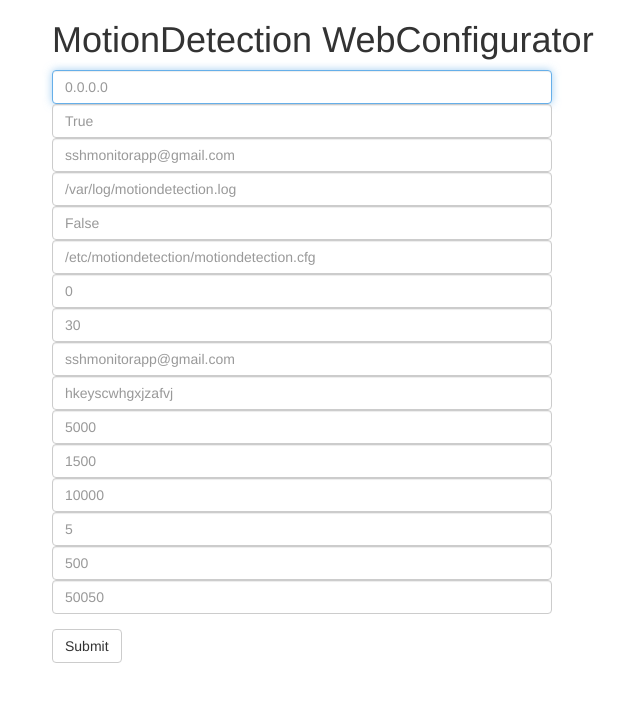
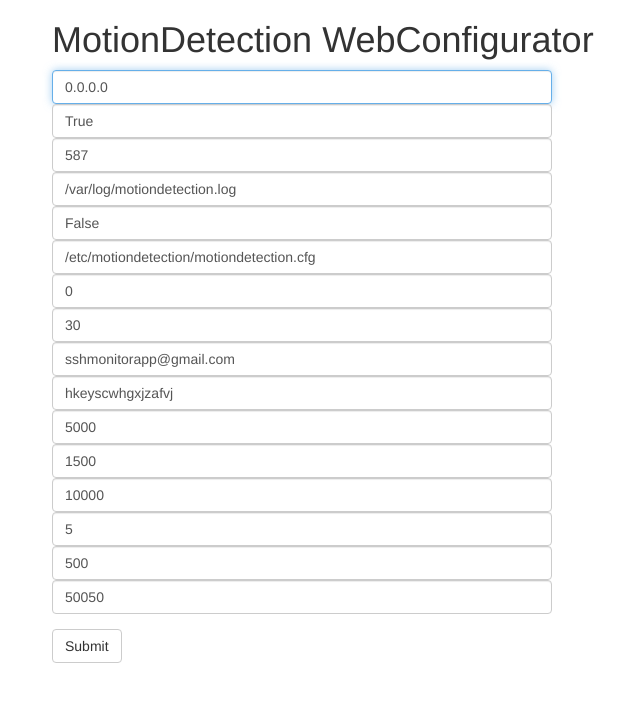
Before and after one commit to amboxer21/MotionDetection, a Flask app: page / in a window 1280 px wide. Shown: the top 702 px of the page, without its empty margins (103-743 px from the left). Run offline with Flask 2, Linux system fonts and the light colour scheme; some libraries are stand-ins or nearby versions.

Commit message:
FInished up webconfigurator base

```diff
--- a/src/webconfigurator/configure.py
+++ b/src/webconfigurator/configure.py
@@ -1,10 +1,12 @@
 import re
-from flask import Flask, render_template
+from flask import Flask, render_template, request
 
 config = Flask(__name__, template_folder="templates")
 
-def write_config_file_into_hash():
-    pass
+def write_config_file_into_hash(hash=dict()):
+    with open('/etc/motiondetection/motiondetection.cfg','w') as f:
+        for key,value in hash.items():
+            f.write(key+"="+value+"\n")
 
 def read_config_file_into_hash(hash=dict()):
     with open('/etc/motiondetection/motiondetection.cfg','r') as line:
@@ -32,15 +34,15 @@ def read_config_file_into_hash(hash=dict()):
                     hash['verbose'] = 'Verbose...'
                     pass
 
-            email = re.search('^email=(.*$)',f, re.M | re.I)
-            if email is not None:
-                hash['email'] = email.group(1)
+            email_port = re.search('^email_port=(.*$)',f, re.M | re.I)
+            if email_port is not None:
+                hash['email_port'] = email_port.group(1)
             else:
                 try:
-                    if not hash['email']:
+                    if not hash['email_port']:
                         pass
                 except KeyError:
-                    hash['email'] = 'E-mail Address...'
+                    hash['email_port'] = 'E-mail Address...'
                     pass
 
             logfile = re.search('^logfile=(.*$)', f, re.M | re.I)
@@ -97,6 +99,18 @@ def read_config_file_into_hash(hash=dict()):
                 except KeyError:
                     hash['fps'] = 'Camera\'s Frames Per Second...'
                     pass
+
+            email = re.search('^email=(.*$)',f, re.M | re.I)
+            if email is not None:
+                hash['email'] = email.group(1)
+            else:
+                try:
+                    if not hash['email']:
+                        pass
+                except KeyError:
+                    hash['email'] = 'E-mail Address...'
+                    pass
+
 
             password = re.search('^password=(.*$)', f, re.M | re.I)
             if password is not None:
@@ -199,9 +213,26 @@ def validate_password(password):
         return True
     return False
 
-@config.route('/reload')
-def reload_framework():
-    return "Reloading the MotionDetection framework!"
+@config.route('/reload',methods=['POST'])
+def reload_framework(hash=dict()):
+    hash['ip']                = request.form['ip']
+    hash['fps']               = request.form['fps']
+    hash['verbose']           = request.form['verbose']
+    hash['email_port']        = request.form['email_port']
+    hash['logfile']           = request.form['logfile']
+    hash['disable_email']     = request.form['disable_email']
+    hash['configfile']        = request.form['configfile']
+    hash['cam_location']      = request.form['cam_location']
+    hash['email']             = request.form['email']
+    hash['password']          = request.form['password']
+    hash['camview_port']      = request.form['camview_port']
+    hash['delta_thresh_min']  = request.form['delta_thresh_min']
+    hash['delta_thresh_max']  = request.form['delta_thresh_max']
+    hash['burst_mode_opts']   = request.form['burst_mode_opts']
+    hash['motion_thresh_min'] = request.form['motion_thresh_min']
+    hash['server_port']       = request.form['server_port']
+    write_config_file_into_hash(hash)
+    return render_template('index.html',value=read_config_file_into_hash())
 
 @config.route('/', methods=['GET', 'POST'])
 def index():
--- a/src/webconfigurator/templates/index.html
+++ b/src/webconfigurator/templates/index.html
@@ -10,33 +10,36 @@
       }
     </style>
     <script>
-        var test = "{{ value[1] }}";
+      $(document).ready(function(){
+        $("div input[name='ip']").hover(function() {
+	    $(this).tooltip('Test');
+	});
+      });
     </script>
   </head>
   <body>
     <div class="container">
       <h1>MotionDetection WebConfigurator</h1>
-      <form role="form" method='POST' action='/'>
+      <form role="form" method='POST' action="{{ url_for('reload_framework') }}">
         <div class="form-group">
-          <!--<input type="text" name="url" class="form-control" id="url-box" placeholder="IP Address..." style="max-width: 500px;" autofocus required>-->
-          <input type="text" name="url" class="form-control" id="url-box" placeholder="{{ value['ip'] }}" style="max-width: 500px;" autofocus required>
-          <input type="text" name="url" class="form-control" id="url-box" placeholder="{{ value['verbose'] }}" style="max-width: 500px;" autofocus required>
-          <input type="text" name="url" class="form-control" id="url-box" placeholder="{{ value['email'] }}" style="max-width: 500px;" autofocus required>
-          <input type="text" name="url" class="form-control" id="url-box" placeholder="{{ value['logfile'] }}" style="max-width: 500px;" autofocus required>
-          <input type="text" name="url" class="form-control" id="url-box" placeholder="{{ value['disable_email'] }}" style="max-width: 500px;" autofocus required>
-          <input type="text" name="url" class="form-control" id="url-box" placeholder="{{ value['configfile'] }}" style="max-width: 500px;" autofocus required>
-          <input type="text" name="url" class="form-control" id="url-box" placeholder="{{ value['cam_location'] }}" style="max-width: 500px;" autofocus required>
-          <input type="text" name="url" class="form-control" id="url-box" placeholder="{{ value['fps'] }}" style="max-width: 500px;" autofocus required>
-          <input type="text" name="url" class="form-control" id="url-box" placeholder="{{ value['email'] }}" style="max-width: 500px;" autofocus required>
-          <input type="text" name="url" class="form-control" id="url-box" placeholder="{{ value['password'] }}" style="max-width: 500px;" autofocus required>
-          <input type="text" name="url" class="form-control" id="url-box" placeholder="{{ value['camview_port'] }}" style="max-width: 500px;" autofocus required>
-          <input type="text" name="url" class="form-control" id="url-box" placeholder="{{ value['delta_thresh_min'] }}" style="max-width: 500px;" autofocus required>
-          <input type="text" name="url" class="form-control" id="url-box" placeholder="{{ value['delta_thresh_max'] }}" style="max-width: 500px;" autofocus required>
-          <input type="text" name="url" class="form-control" id="url-box" placeholder="{{ value['burst_mode_opts'] }}" style="max-width: 500px;" autofocus required>
-          <input type="text" name="url" class="form-control" id="url-box" placeholder="{{ value['motion_thresh_min'] }}" style="max-width: 500px;" autofocus required>
-          <input type="text" name="url" class="form-control" id="url-box" placeholder="{{ value['server_port'] }}" style="max-width: 500px;" autofocus required>
+          <input data-toggle="tooltip" title="IP Address to run Motiondetection on." type="text" name="ip" placeholder="IP Address..." class="form-control" value="{{ value['ip'] }}" style="max-width: 500px;" autofocus required>
+          <input data-toggle="tooltip" title="Make motiondetection's output verbose." type="text" name="verbose" placeholder="Verbose..." class="form-control" value="{{ value['verbose'] }}" style="max-width: 500px;" autofocus required>
+          <input data-toggle="tooltip" title="Your mail server's port." type="text" name="email_port" placeholder="E-mail Port..." class="form-control" value="{{ value['email_port'] }}" style="max-width: 500px;" autofocus required>
+          <input data-toggle="tooltip" title="Path where motiondetection logs it's output." type="text" name="logfile" placeholder="Log File Path..." class="form-control" value="{{ value['logfile'] }}" style="max-width: 500px;" autofocus required>
+          <input data-toggle="tooltip" title="Prevent motiondetection from sending e-mails." type="text" name="disable_email" placeholder="Disable E-mail..." class="form-control" value="{{ value['disable_email'] }}" style="max-width: 500px;" autofocus required>
+          <input data-toggle="tooltip" title="Path to motiondetections configuration file." type="text" name="configfile" placeholder="Configuration File Path..." class="form-control" value="{{ value['configfile'] }}" style="max-width: 500px;" autofocus required>
+          <input data-toggle="tooltip" title="Location of your usb camera." type="text" name="cam_location" placeholder="Camera Location..." class="form-control" value="{{ value['cam_location'] }}" style="max-width: 500px;" autofocus required>
+          <input data-toggle="tooltip" title="Set the cameras frames per second." type="text" name="fps" placeholder="Camera's Frames Per Second..." class="form-control" value="{{ value['fps'] }}" style="max-width: 500px;" autofocus required>
+          <input data-toggle="tooltip" title="E-mail address used to send the outgoing mail." type="text" name="email" placeholder="E-mail Address..." class="form-control" value="{{ value['email'] }}" style="max-width: 500px;" autofocus required>
+          <input data-toggle="tooltip" title="Password for your e-mail address." type="text" name="password" placeholder="E-mail Password..." class="form-control" value="{{ value['password'] }}" style="max-width: 500px;" autofocus required>
+          <input data-toggle="tooltip" title="The port that the android app will use to view the camera's remote feed." type="text" name="camview_port" placeholder="SecureView Port..." class="form-control" value="{{ value['camview_port'] }}" style="max-width: 500px;" autofocus required>
+          <input data-toggle="tooltip" title="The framework will ignore movement above this threshold." type="text" name="delta_thresh_min" placeholder="Delta Threshold Minimum..." class="form-control" value="{{ value['delta_thresh_min'] }}" style="max-width: 500px;" autofocus required>
+          <input data-toggle="tooltip" title="The framework will ignore movement below this threshold." type="text" name="delta_thresh_max" placeholder="Delta Threshold Maximum..." class="form-control" value="{{ value['delta_thresh_max'] }}" style="max-width: 500px;" autofocus required>
+          <input data-toggle="tooltip" title="Number of consecutive pictures to take." type="text" name="burst_mode_opts" placeholder="Burst Mode Count..." class="form-control" value="{{ value['burst_mode_opts'] }}" style="max-width: 500px;" autofocus required>
+          <input data-toggle="tooltip" title="Can be adjusted to prevent false positives. Default is set to 500." type="text" name="motion_thresh_min" placeholder="Motion Threshold Minimum..." class="form-control" value="{{ value['motion_thresh_min'] }}" style="max-width: 500px;" autofocus required>
+          <input data-toggle="tooltip" title="The port that motiondetection listens on for incoming commands." type="text" name="server_port" placeholder="Server Port..." class="form-control" value="{{ value['server_port'] }}" style="max-width: 500px;" autofocus required>
         </div>
-        <button type="submit" class="btn btn-default">Submit</button>
+        <button type="submit";" class="btn btn-default">Submit</button>
       </form>
       <br>
       {% for error in errors %}
```
